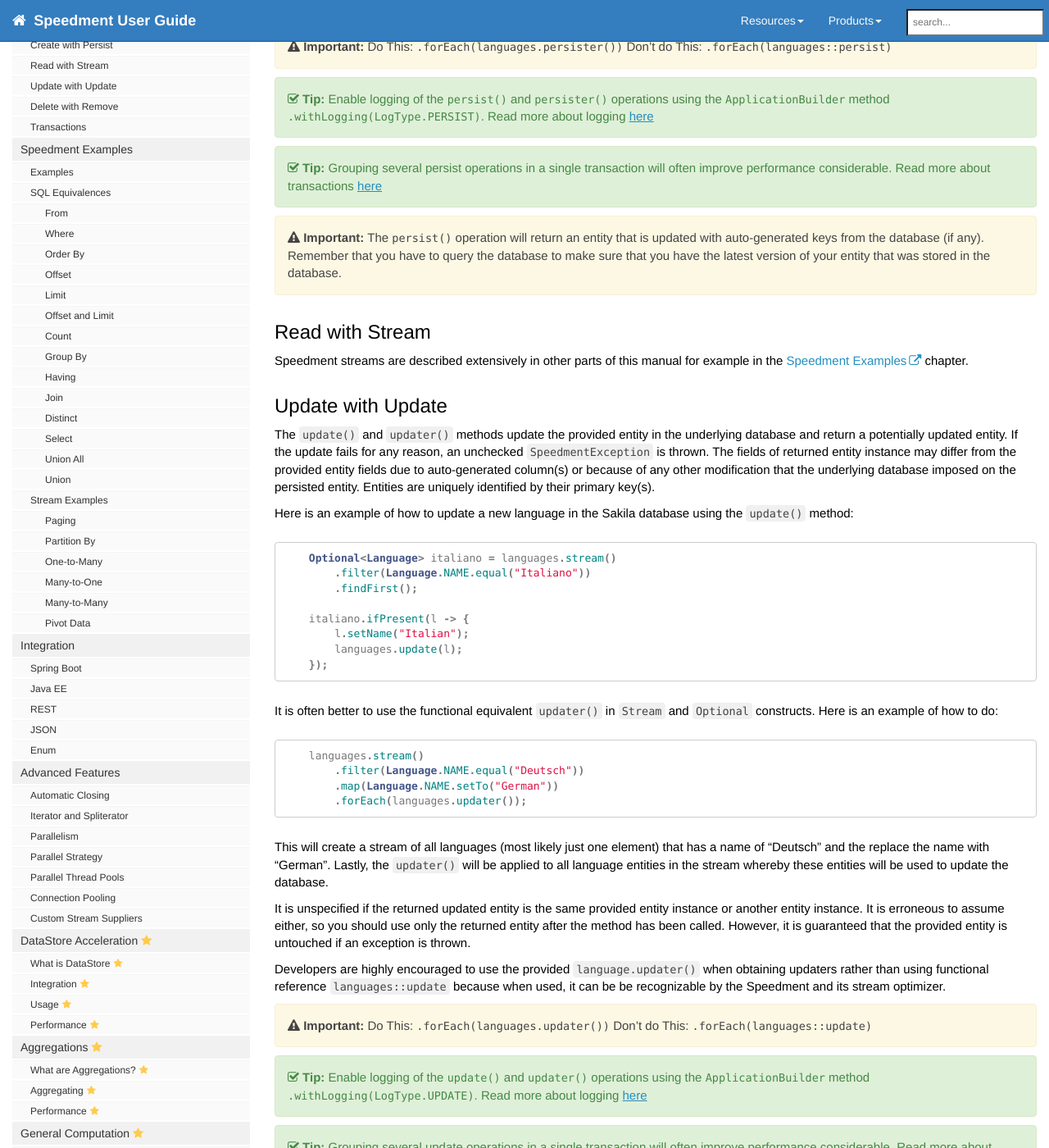
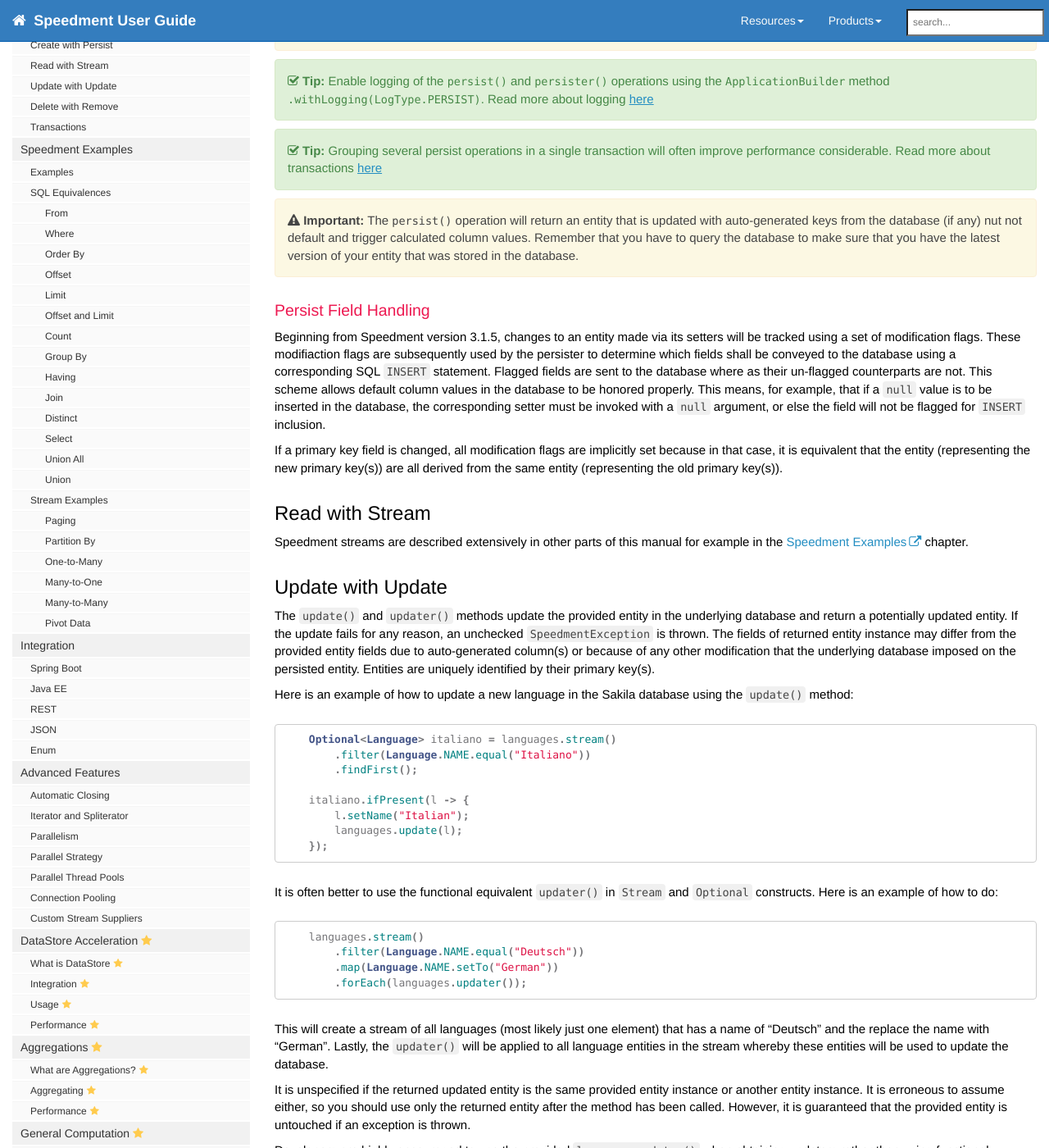
Before and after one commit to speedment/speedment-doc, a Jekyll site: the page built from pages/crud.md, in a window 1280 px wide and 1400 px high, scrolled down 1256 px. Shown: the whole window at 82% size. Built offline with Jekyll 4.4.1, drawn with Linux system fonts in a browser that asks for light colours; nearby versions of some CDN libraries; comment, search, counter and statistics services are not loaded; some of the changed text lies outside the part shown.

Commit message:
Add CRUD field modifiaction flags

````diff
--- a/pages/crud.md
+++ b/pages/crud.md
@@ -26,7 +26,7 @@
 
 ## Create with Persist
 The `persist()` and `persister()` methods persist a provided entity to the underlying database and return a potentially updated entity. If the persistence fails for any reason, an unchecked `SpeedmentException` is thrown.
-The fields of returned entity instance may differ from the provided entity fields due to auto-generated column(s) or because of any other modification that the underlying database imposed on the persisted entity.
+The fields of returned entity instance may differ from the provided entity fields due to auto-generated key column(s).
 
 Here is an example of how to create a new language in the Sakila database using the `persist()` method:
 ``` java
@@ -64,9 +64,15 @@
 " %}
 
 {% include important.html content= "
-The `persist()` operation will return an entity that is updated with auto-generated keys from the database (if any). Remember that you have to query the database to make sure that you have the latest version of your entity that was stored in the database.
+The `persist()` operation will return an entity that is updated with auto-generated keys from the database (if any) nut not default and trigger calculated column values. Remember that you have to query the database to make sure that you have the latest version of your entity that was stored in the database.
 " %}
 
+### Persist Field Handling
+Beginning from Speedment version 3.1.5, changes to an entity made via its setters will be tracked using a set of modification flags. These modifiaction flags are subsequently used
+by the persister to determine which fields shall be conveyed to the database using a corresponding SQL `INSERT` statement. Flagged fields are sent to the database where as their un-flagged counterparts are not.
+This scheme allows default column values in the database to be honored properly. This means, for example, that if a `null` value is to be inserted in the database, the corresponding setter must be invoked with a `null` argument, or else the field will not be flagged for `INSERT` inclusion.
+
+If a primary key field is changed, all modification flags are implicitly set because in that case, it is equivalent that the entity (representing the new primary key(s)) are all derived from the same entity (representing the old primary key(s)).
 
 ## Read with Stream
 
@@ -117,8 +123,16 @@
 " %}
 
 {% include important.html content= "
-The `update()` operation will return an entity that may be updated with auto-generated keys from the database (if any) and other fields. Remember that you have to query the database to make sure that you have the exact version of your entity that was stored in the database. If the update operation fails, a `SpeedmentException` will be thrown.
+Only the database is updated, the entity itself will not be updated by the updater. If the database impose additional modifications (e.g. via triggers) to columns, they are not seen in the entity. Remember that you have to query the database to make sure that you have the exact version of your entity that was stored in the database. If the update operation fails, a `SpeedmentException` will be thrown.
 " %}
+
+### Update Field Handling
+Beginning from Speedment version 3.1.5, changes to an entity made via its setters will be tracked using a set of modification flags. These modifiaction flags are subsequently used
+by the updater to determine which fields shall be conveyed to the database using a corresponding SQL `UPDATE` statement. Flagged fields are sent to the database where as their un-flagged counterparts are not.
+
+If a primary key field is changed, all modification flags are implicitly set because in that case, it is equivalent that the entity (representing the new primary key(s)) are all derived from the same entity (representing the old primary key(s)).
+
+
 
 ## Delete with Remove
 The `remove()` and `remover()` methods remove a provided entity from the underlying database and returns the provided entity instance. If the deletion fails for any reason, an unchecked `SpeedmentException` is thrown.
````
